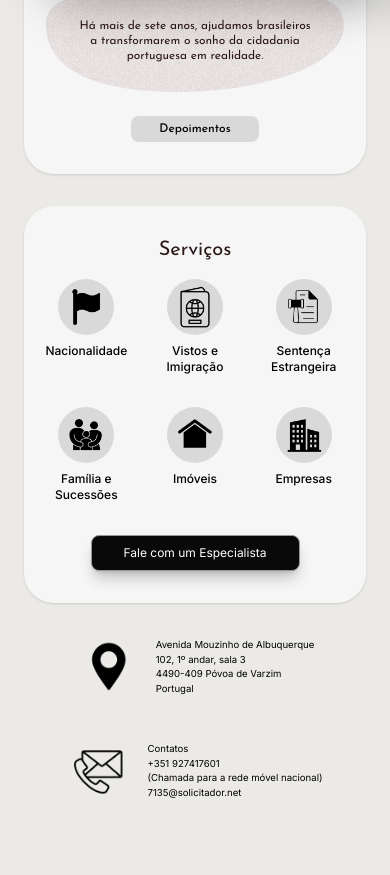
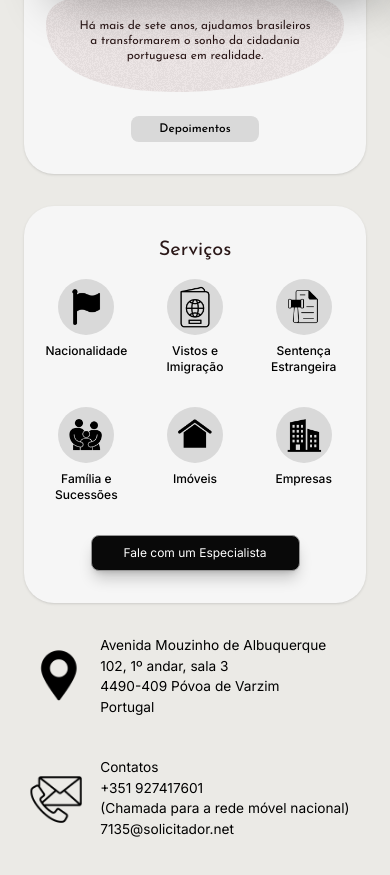
Before and after one commit to mateusabreucn/nacionalidade-portuguesa, a Next.js app: page / in a window 390 px wide. Shown: the part 845-1720 px from the top of the page. Built offline with nearby package versions, Linux system fonts and the light colour scheme.

Commit message:
refactor: ajuste de responsividade do footer

```diff
--- a/app/Footer.tsx
+++ b/app/Footer.tsx
@@ -6,10 +6,11 @@ export default function Footer() {
     <footer
       className="
         w-full mx-auto
-        flex flex-col lg:flex-row justify-center items-center
-        mt-8 sm:mt-12 md:mt-18 lg:mt-20 xl:mt-24
-        mb-10 xl:mb-12
-        gap-y-10 sm:gap-y-12 md:gap-y-16 lg:gap-x-20 xl:gap-x-48
+        flex flex-col lg:flex-row
+        justify-start items-start lg:justify-center lg:items-center
+        mt-[clamp(2rem,6vw,6rem)]
+        mb-[clamp(2.5rem,3vw,3rem)]
+        gap-y-[clamp(2.5rem,5vw,4rem)] lg:gap-x-[clamp(5rem,10vw,12rem)]
       "
     >
       <InfoFooter
--- a/app/components/Footer/InfoFooter.tsx
+++ b/app/components/Footer/InfoFooter.tsx
@@ -34,9 +34,10 @@ export default function InfoFooter({
   return (
     <div
       className="
-        flex items-center justify-center
+        @container
+        flex items-center justify-start lg:justify-center
         w-full
-        gap-x-4 sm:gap-x-8 lg:gap-x-2
+        gap-[clamp(0.25rem,2cqw,2rem)]
         truncate
       "
     >
@@ -44,14 +45,12 @@ export default function InfoFooter({
         href={isMobile ? linkMobile : link}
         target="_blank"
         rel="noopener noreferrer"
-        className="relative aspect-square w-16 sm:w-28 lg:w-32 2xl:w-44 3xl:w-52"
+        className="relative shrink-0 aspect-square w-[clamp(4rem,20cqw,14rem)]"
       >
         <Image src={icon} alt={altText} fill className="object-cover" />
       </a>
 
-      <div className="truncate text-[0.6rem] sm:text-lg lg:text-base xl:text-xl 2xl:text-2xl 3xl:text-3xl">
-        {children}
-      </div>
+      <div className="truncate text-[clamp(0.5rem,4cqw,2rem)]">{children}</div>
     </div>
   );
 }
```
